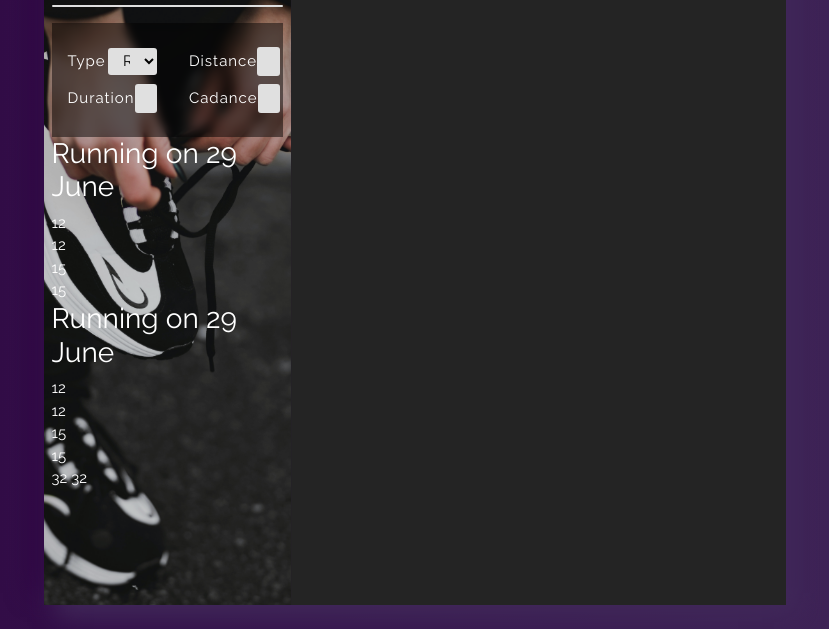
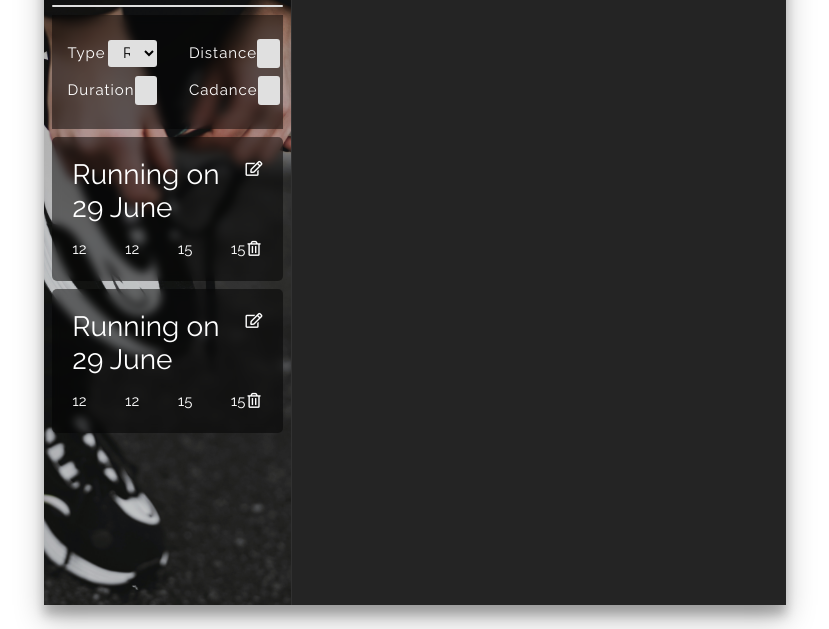
Before and after one commit to usman-FE/workoutGo, a plain HTML site: page index.html in a window 1280 px wide. Shown: the part 171-800 px from the top of the page, without its empty margins (225-1054 px from the left). Drawn offline with nearby package versions, Linux system fonts and the light colour scheme.

Commit message:
make workout cards

```diff
--- a/_CSS/style.css
+++ b/_CSS/style.css
@@ -5,23 +5,12 @@
 }
 body {
   font-family: "Raleway", sans-serif;
-  background: #41295a; /* fallback for old browsers */
-  background: -webkit-linear-gradient(
-    to right,
-    #2f0743,
-    #41295a
-  ); /* Chrome 10-25, Safari 5.1-6 */
-  background: linear-gradient(
-    to right,
-    #2f0743,
-    #41295a
-  ); /* W3C, IE 10+/ Edge, Firefox 16+, Chrome 26+, Opera 12+, Safari 7+ */
 }
 .main-section {
   display: flex;
   align-self: center;
   justify-self: center;
-  box-shadow: 12px 12px 24px #41295a, -12px -12px 24px #2f0743;
+  box-shadow: 0 14px 28px rgba(0, 0, 0, 0.25), 0 10px 10px rgba(0, 0, 0, 0.22);
 }
 .side-section {
   display: flex;
@@ -51,6 +40,7 @@ body {
   height: 80%;
   width: 100%;
   background-color: rgba(0, 0, 0, 0.2);
+  overflow-y: scroll;
   /* backdrop-filter: blur(1px); */
 }
 
@@ -67,10 +57,9 @@ ul {
   list-style-type: none;
   padding: 0;
 }
-
 .workout-form {
   position: relative;
-  margin-top: 1rem;
+  margin: 0.5rem 0rem;
   display: grid;
   gap: 0.5rem 2rem;
   padding: 1.5rem 1rem;
@@ -99,3 +88,42 @@ select {
   display: flex;
   align-items: center;
 }
+
+.workout-card {
+  position: relative;
+  display: flex;
+  justify-content: space-between;
+  border-radius: 5px;
+  margin-bottom: 0.5rem;
+  background-color: rgba(0, 0, 0, 0.486);
+  backdrop-filter: blur(4px);
+  padding: 1.3rem;
+  transition: all 0.2s ease-in-out;
+  background-size: cover;
+  background-position: center;
+  /* z-index: 1; */
+}
+
+.workout-detail {
+  display: flex;
+  flex-direction: column;
+  justify-content: space-between;
+  row-gap: 0.3rem;
+}
+
+.workout-stats {
+  display: flex;
+  justify-content: space-between;
+}
+
+.workout-icons {
+  display: flex;
+  flex-direction: column;
+  align-items: center;
+  justify-content: space-between;
+}
+
+.workout-icons a {
+  text-decoration: none;
+  color: white;
+}
--- a/index.html
+++ b/index.html
@@ -6,6 +6,12 @@
     <meta name="viewport" content="width=device-width, initial-scale=1.0" />
     <link rel="preconnect" href="https://fonts.googleapis.com" />
     <link rel="preconnect" href="https://fonts.gstatic.com" crossorigin />
+    <link
+      rel="stylesheet"
+      href="https://pro.fontawesome.com/releases/v5.10.0/css/all.css"
+      integrity="sha384-AYmEC3Yw5cVb3ZcuHtOA93w35dYTsvhLPVnYs9eStHfGJvOvKxVfELGroGkvsg+p"
+      crossorigin="anonymous"
+    />
     <link
       href="https://fonts.googleapis.com/css2?family=Raleway:wght@100;400&display=swap"
       rel="stylesheet"
@@ -69,7 +75,7 @@
                   <input type="text" name="elevation" id="elevation" />
                 </div> -->
               </form>
-              <li>
+              <li class="cardLi">
                 <div class="workout-card workout--running">
                   <div class="workout-detail">
                     <h3>Running on 29 June</h3>
@@ -78,6 +84,18 @@
                       <div class="stat">12</div>
                       <div class="stat">15</div>
                       <div class="stat">15</div>
+                    </div>
+                  </div>
+                  <div class="workout-icons">
+                    <div class="workout-icon">
+                      <a href="#">
+                        <i class="far fa-edit" class="workout-edit"></i>
+                      </a>
+                    </div>
+                    <div class="workout-icon">
+                      <a href="#">
+                        <i class="far fa-trash-alt" class="workout-delete"></i>
+                      </a>
                     </div>
                   </div>
                 </div>
@@ -93,9 +111,17 @@
                       <div class="stat">15</div>
                     </div>
                   </div>
-                  <div class="workout-controls">
-                    <span>32</span>
-                    <span>32</span>
+                  <div class="workout-icons">
+                    <div class="workout-icon">
+                      <a href="#" class="workout-edit">
+                        <i class="far fa-edit"></i>
+                      </a>
+                    </div>
+                    <div class="workout-icon" class="workout-delete">
+                      <a href="#">
+                        <i class="far fa-trash-alt"></i>
+                      </a>
+                    </div>
                   </div>
                 </div>
               </li>
```
